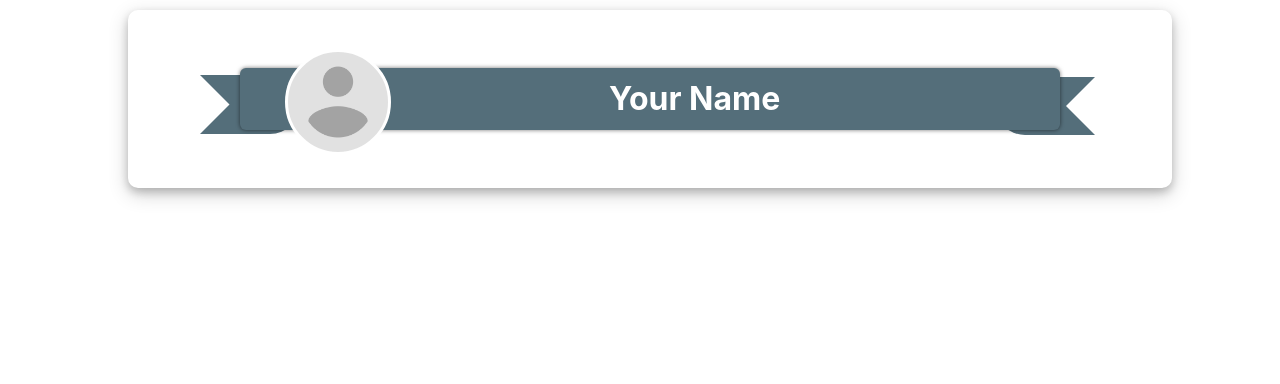
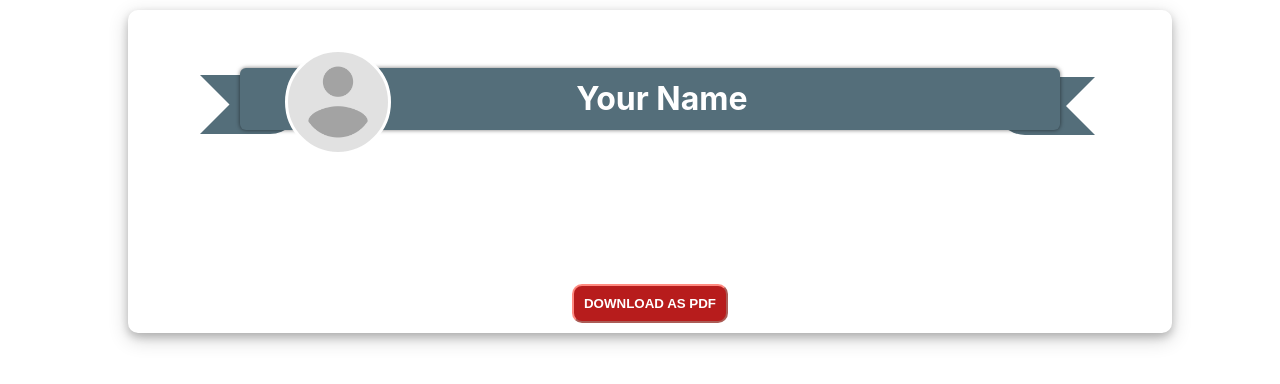
Before and after one commit to nahid1991/bud, a React (Create React App) app: page / in a window 1280 px wide. Shown: the top 384 px of the page. Built offline with nearby package versions, Linux system fonts and the light colour scheme.

Commit message:
github pages

```diff
--- a/package.json
+++ b/package.json
@@ -1,4 +1,5 @@
 {
+  "homepage": "http://nahid1991.github.io/bud",
   "name": "bud",
   "version": "0.1.0",
   "private": true,
@@ -11,6 +12,8 @@
     "react-scripts": "3.4.1"
   },
   "scripts": {
+    "predeploy": "npm run build",
+    "deploy": "gh-pages -d build",
     "start": "react-scripts start",
     "build": "react-scripts build",
     "test": "react-scripts test",
@@ -30,5 +33,8 @@
       "last 1 firefox version",
       "last 1 safari version"
     ]
+  },
+  "devDependencies": {
+    "gh-pages": "^3.0.0"
   }
 }
--- a/src/components/Banner.js
+++ b/src/components/Banner.js
@@ -20,7 +20,7 @@ const styles = {
   nameHolder: {
     position: "absolute",
     color: "white",
-    left: "45%",
+    left: "41%",
     top: "-10px",
     zIndex: "501",
     cursor: "pointer",
@@ -78,9 +78,12 @@ class Banner extends Component {
 
   editHandler = () => {
     this.setState({editing: true});
+    document.getElementById("input").style.display = "block";
+    document.getElementById("input").focus();
   }
 
   render() {
+
     return (
       <div className="navigation_container">
         <div className="l">
@@ -114,6 +117,7 @@ class Banner extends Component {
               <input className="input" id="input" type="text"
                      style={{...styles.input, display: this.state.editing ? "block" : "none"}}
                      value={this.state.name}
+                     autoComplete="off"
                      placeholder={this.state.placeholder}
                      onChange={(event) => {this.nameInputHandler(event)}}
                      onBlur={() => {this.setState({editing: false})}}
--- a/src/components/GeneralCV.js
+++ b/src/components/GeneralCV.js
@@ -6,6 +6,10 @@ class GeneralCv extends Component {
     return (
       <div className="root">
         <Banner/>
+        <div style={{width: "100%", flexDirection: "column", display: "flex",
+          justifyContent: "flex-end", alignItems: "center", marginRight: "0px"}}>
+          <button className="btn-primary">DOWNLOAD AS PDF</button>
+        </div>
       </div>
     );
   }
--- a/src/index.css
+++ b/src/index.css
@@ -16,11 +16,13 @@ code {
   flex: 1;
   flex-wrap: wrap;
   flex-direction: row;
+  align-items: center;
   margin: 10px 10% 10px 10%;
   box-shadow: 0 4px 8px 0 rgba(0, 0, 0, 0.2), 0 6px 20px 0 rgba(0, 0, 0, 0.19);
   width: 80%;
   padding: 10px;
   border-radius: 10px;
+  justify-content: center;
 }
 
 /*.navigation li {*/
@@ -135,3 +137,40 @@ code {
   opacity: 0.3;
   font-weight: bold;
 }
+
+.input:focus {
+  outline: none;
+}
+
+.btn-primary {
+  color: #ffffff;
+  font-weight: bold;
+  background-color: #b71c1c;
+  padding: 10px 10px 10px 10px;
+  border-color: #ff8a80;
+  border-radius: 10px;
+  cursor: pointer;
+  box-shadow: 0 0 0 0 #ffffff;
+}
+
+.btn-primary:hover {
+  color: #ffffff;
+  font-weight: bold;
+  background-color: #ff8a80;
+  padding: 10px 10px 10px 10px;
+  border-color: #ff8a80;
+  border-radius: 10px;
+  cursor: pointer;
+  box-shadow: 0 10px 5px 0 #9e9e9e;
+}
+
+.btn-primary:active {
+  color: #000000;
+  font-weight: bold;
+  background-color: #ffffff;
+  padding: 10px 10px 10px 10px;
+  border-color: #ffffff;
+  border-radius: 10px;
+  cursor: pointer;
+  box-shadow: 0 10px 5px 0 #9e9e9e;
+}
```
Also changed, not shown: 1 other file (tests, documents, lock files or other folders).
